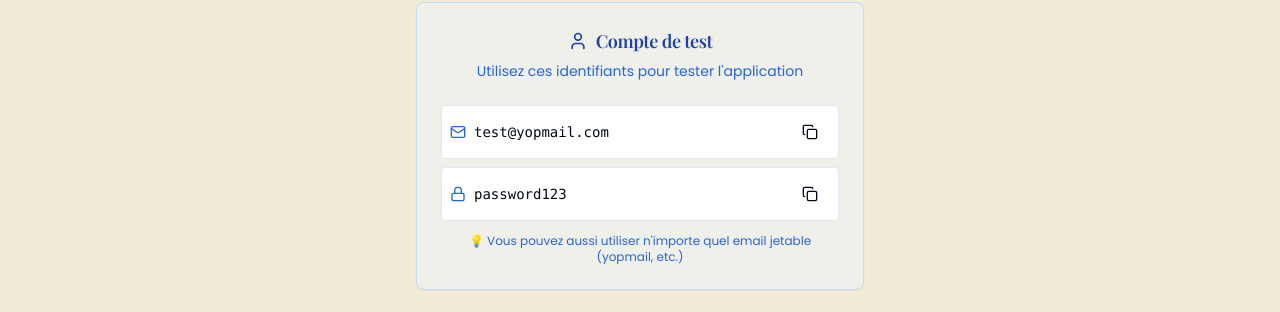
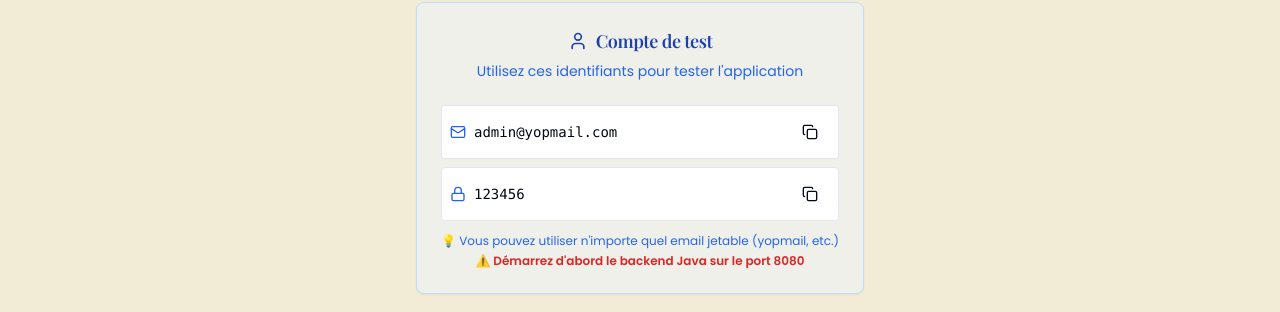
Before and after one commit to fatoudial/factor-accordion-display, a React (Vite) app: page /login in a window 1280 px wide. Shown: the part 174-486 px from the top of the page. Built offline with nearby package versions, Linux system fonts and the light colour scheme; no server answers.

Commit message:
Fix login default email
Reset the default email in the login form to the previously used default email.

```diff
--- a/src/components/TestAccountInfo.tsx
+++ b/src/components/TestAccountInfo.tsx
@@ -8,10 +8,10 @@ const TestAccountInfo = () => {
   const { toast } = useToast();
 
   const testAccount = {
-    email: 'test@yopmail.com',
-    password: 'password123',
-    firstName: 'Test',
-    lastName: 'User'
+    email: 'admin@yopmail.com',
+    password: '123456',
+    firstName: 'Admin',
+    lastName: 'Test'
   };
 
   const copyToClipboard = (text: string, label: string) => {
@@ -64,8 +64,9 @@ const TestAccountInfo = () => {
           </div>
         </div>
 
-        <div className="text-xs text-blue-600 text-center">
-          💡 Vous pouvez aussi utiliser n'importe quel email jetable (yopmail, etc.)
+        <div className="text-xs text-blue-600 text-center space-y-1">
+          <div>💡 Vous pouvez utiliser n'importe quel email jetable (yopmail, etc.)</div>
+          <div className="font-semibold text-red-600">⚠️ Démarrez d'abord le backend Java sur le port 8080</div>
         </div>
       </CardContent>
     </Card>
```
